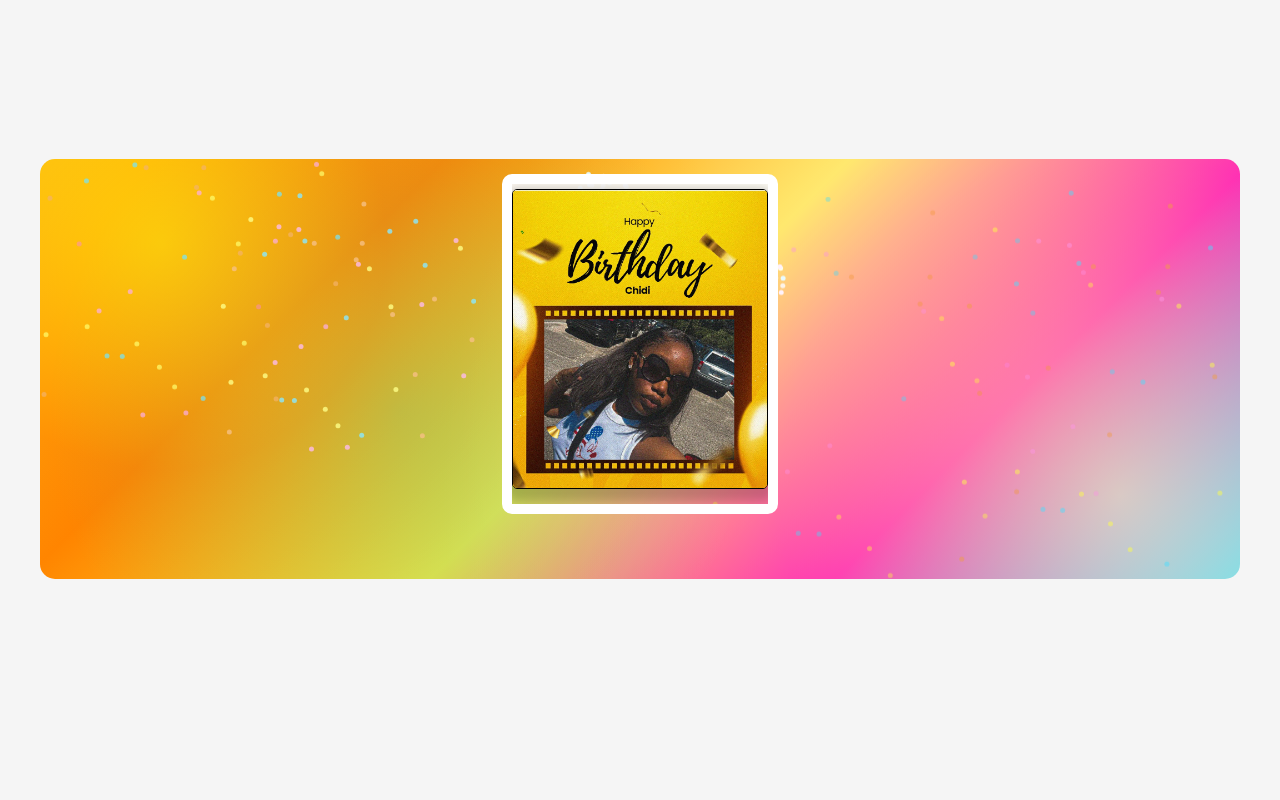
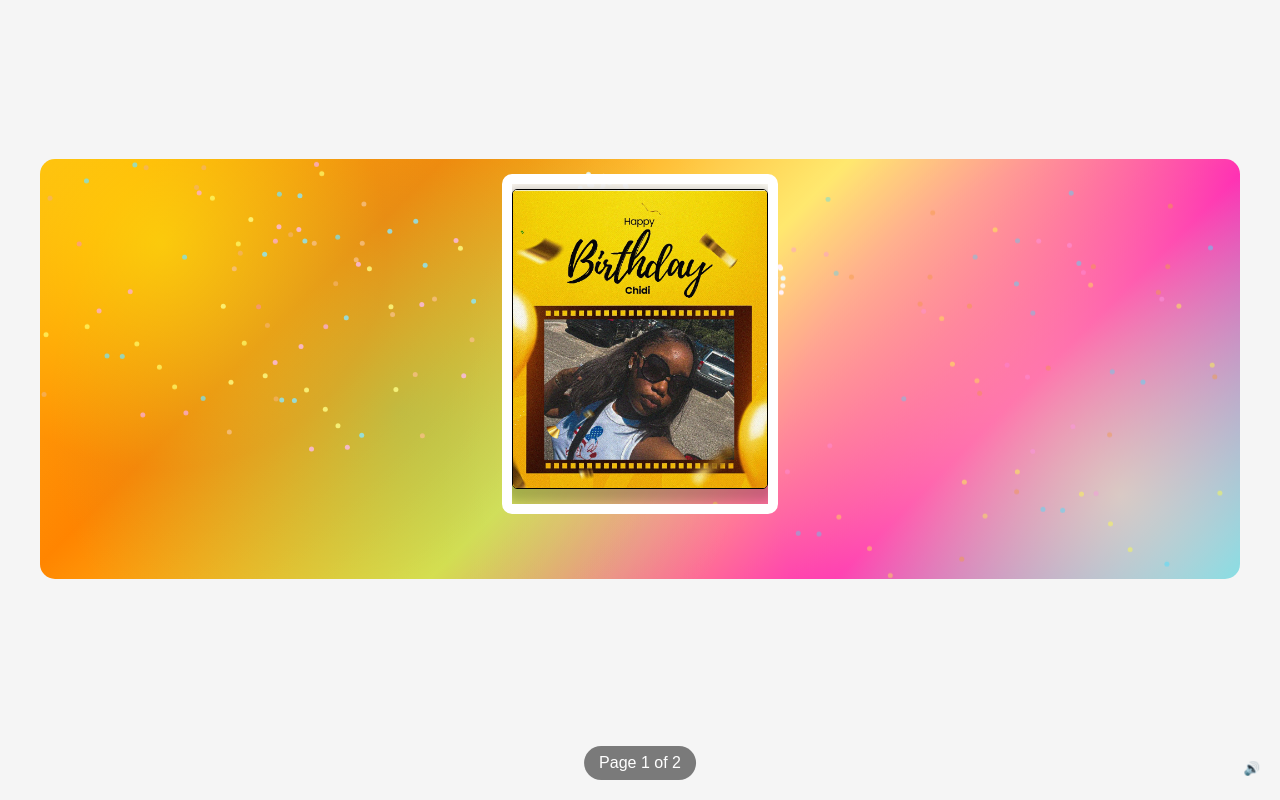
Before and after one commit to Ife-Banks/Happy-Birthday, a React (Vite) app: page /card in a window 1280 px wide. Built offline with nearby package versions, Linux system fonts and the light colour scheme.

Commit message:
audio added and page indicator

```diff
--- a/src/App.jsx
+++ b/src/App.jsx
@@ -1,21 +1,71 @@
-import React from 'react';
-import {BrowserRouter as Router , Route, Routes} from 'react-router-dom';
-import CakeWithSoundDetection from './Cake'
-
+import React, { useState, useRef, useEffect } from 'react';
+import { BrowserRouter as Router, Route, Routes } from 'react-router-dom';
+import CakeWithSoundDetection from './Cake';
 import CardSlider from './Card';
 
+function App() {
+  const [isPlaying, setIsPlaying] = useState(false);
+  const audioRef = useRef(null);
 
-function App() {
+  // Try to autoplay (with user interaction fallback)
+  useEffect(() => {
+    const attemptAutoPlay = async () => {
+      try {
+        await audioRef.current.play();
+        setIsPlaying(true);
+      } catch (err) {
+        console.log("Auto-play was prevented - will require user interaction");
+      }
+    };
+
+    attemptAutoPlay();
+  }, []);
+
+  const togglePlay = () => {
+    if (isPlaying) {
+      audioRef.current.pause();
+    } else {
+      audioRef.current.play();
+    }
+    setIsPlaying(!isPlaying);
+  };
 
   return (
     <Router>
+      {/* Music controls fixed position so they're always accessible */}
+      <div style={{
+        position: 'fixed',
+        bottom: '20px',
+        right: '20px',
+        zIndex: 1000
+      }}>
+        <button
+          onClick={togglePlay}
+          style={{
+            backgroundColor:'transparent',
+            border: 'none',
+
+            color: 'white',
+            cursor: 'pointer'
+          }}
+        >
+          {isPlaying ? '🔊' : '🔇'}
+        </button>
+      </div>
+
+      <audio
+        ref={audioRef}
+        src="../public/Walking_By_Faith(256k).mp3"
+        loop
+        preload="auto"
+      />
+
       <Routes>
         <Route path="/" element={<CakeWithSoundDetection />} />
-        <Route path="/card" element={<CardSlider/>}/>
-
+        <Route path="/card" element={<CardSlider />} />
       </Routes>
     </Router>
-  )
+  );
 }
 
-export default App
+export default App;
--- a/src/Cake.jsx
+++ b/src/Cake.jsx
@@ -1,4 +1,4 @@
-import React, { useEffect, useRef } from 'react';
+import React, { useEffect, useRef, useState } from 'react';
 import { useNavigate } from 'react-router-dom';
 
 const CakeWithSoundDetection = () => {
@@ -159,9 +159,24 @@ const CakeWithSoundDetection = () => {
     }
   };
 
+  const [displayText, setDisplayText] = useState('');
+  const fullText = 'Blow out the candle';
+  const [currentIndex, setCurrentIndex] = useState(0);
+
+  useEffect(() => {
+    if (currentIndex < fullText.length) {
+      const timeout = setTimeout(() => {
+        setDisplayText(prev => prev + fullText[currentIndex]);
+        setCurrentIndex(prev => prev + 1);
+      }, 100); // Adjust typing speed (milliseconds)
+
+      return () => clearTimeout(timeout);
+    }
+  }, [currentIndex]);
+
   return (
     <div className='bro'>
-      <h1 className='text'>Blow out the candle</h1>
+      <h1 className='text'>{displayText}</h1>
       <div className="cake">
 
         <div className="plate"></div>
--- a/src/Card.jsx
+++ b/src/Card.jsx
@@ -1,10 +1,13 @@
-import React, { useEffect } from 'react';
+import React, { useEffect, useState } from 'react';
 import Swiper from 'swiper';
 import 'swiper/swiper-bundle.css';
 import './Card.css';
 import cardImage from "../public/WhatsApp Image 2025-08-16 at 18.24.35_171028d0.jpg"
 
 const CardSlider = () => {
+  const [currentSlide, setCurrentSlide] = useState(1);
+  const totalSlides = 2; // Set this to your actual number of slides
+
   useEffect(() => {
     const swiper = new Swiper(".swiper", {
       direction: "horizontal",
@@ -21,6 +24,12 @@ const CardSlider = () => {
           slidesPerView: 1,
           spaceBetween: 40,
         }
+      },
+      on: {
+        slideChange: function() {
+          // Update current slide number (adding 1 because slide index starts at 0)
+          setCurrentSlide(this.realIndex + 1);
+        },
       },
     });
 
@@ -91,6 +100,22 @@ const CardSlider = () => {
           </div>
         </div>
       </div>
+
+      {/* Page indicator */}
+      <div style={{
+        position: 'fixed',
+        bottom: '20px',
+        left: '50%',
+        transform: 'translateX(-50%)',
+        color: 'white',
+        fontSize: '1rem',
+        zIndex: 10,
+        backgroundColor: 'rgba(0,0,0,0.5)',
+        padding: '5px 15px',
+        borderRadius: '20px'
+      }}>
+        Page {currentSlide} of {totalSlides}
+      </div>
     </div>
   );
 };
--- a/src/index.css
+++ b/src/index.css
@@ -246,3 +246,24 @@ body {
       0 0 80px rgba(255, 165, 0, 0.5);
   }
 }
+
+@keyframes gradientShift {
+  0% {
+    background: linear-gradient(45deg, #FF1493, #00C7DB, #FFE645, #FF1493);
+  }
+  25% {
+    background: linear-gradient(45deg, #00C7DB, #FFE645, #FF1493, #00C7DB);
+  }
+  50% {
+    background: linear-gradient(45deg, #FFE645, #FF1493, #00C7DB, #FFE645);
+  }
+  75% {
+    background: linear-gradient(45deg, #FF1493, #00C7DB, #FFE645, #FF1493);
+  }
+
+}
+
+.App{
+  position: absolute;
+  z-index: 20;
+}
```
Also changed, not shown: src/card.css (+5 -5 lines), 1 other file (tests, documents, lock files or other folders).
